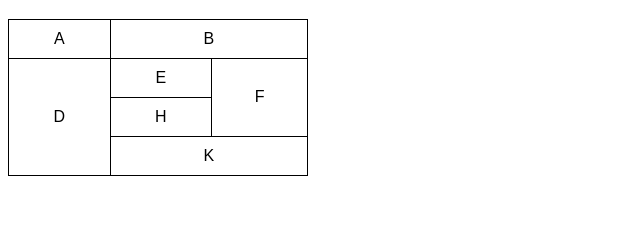
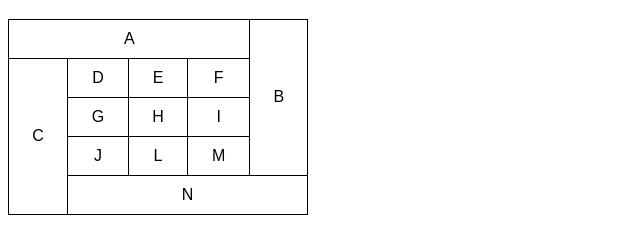
Before and after one commit to Natalia-de-Andrade/exercicios, a plain HTML site: page ex0023/tabela003.html in a window 1280 px wide. Shown: the part 61-300 px from the top of the page, without its empty margins (0-640 px from the left). Drawn offline with Linux system fonts and the light colour scheme.

Commit message:
correções

```diff
--- a/ex0023/tabela003.html
+++ b/ex0023/tabela003.html
@@ -27,28 +27,34 @@
     <h1>Mesclagem de Células</h1>
     <table>
         <tr>
-            <td>A</td>
-            <td colspan="2">B</td>
+            <td colspan="4">A</td>
+            <td rowspan="4">B</td>
+        </tr>
 
+        <tr>
+            <td rowspan="4">C</td>
+            <td>D</td>
+            <td>E</td>
+            <td>F</td>
 
         </tr>
 
         <tr>
-           <td rowspan="3">D</td>
-           <td>E</td>
-           <td rowspan="2">F</td>
-        </tr>
-
-        <tr>
-
-           <td>H</td>
+            <td>G</td>
+            <td>H</td>
+            <td>I</td>
 
         </tr>
 
         <tr>
+            <td>J</td>
+            <td>L</td>
+            <td>M</td>
 
-           <td colspan="2">K</td>
+        </tr>
 
+        <tr>
+            <td colspan="4">N</td>
         </tr>
 
     </table>
```
